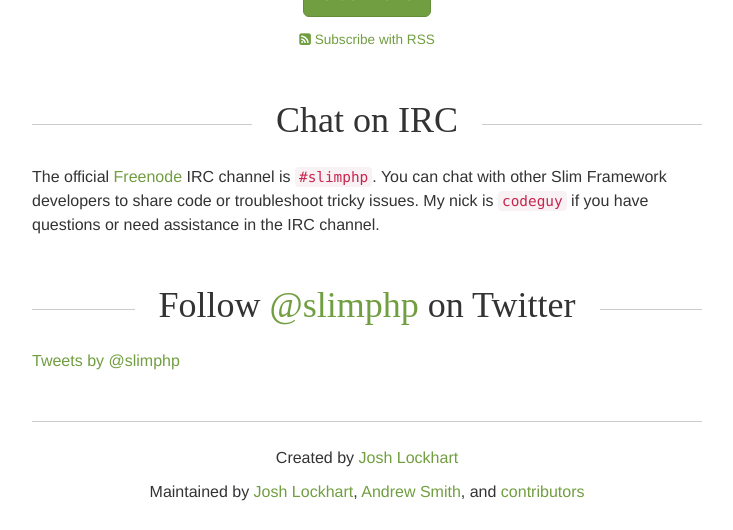
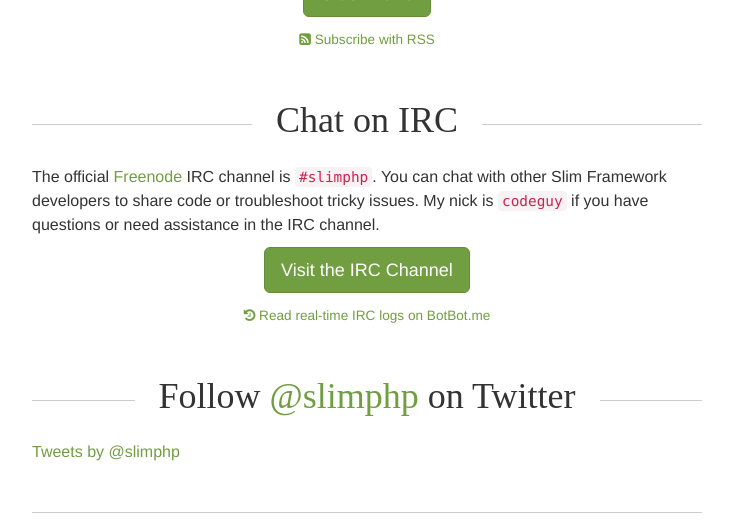
Before and after one commit to slimphp/Slim-Website, a Jekyll site: the page built from index.html, in a window 1280 px wide and 900 px high, scrolled down 2257 px, cut to the strip 0-530 px from the top of the window. Shown: the whole strip, without its empty margins (273-1006 px from the left). Built offline with Jekyll 4.4.1, drawn with Linux system fonts in a browser that asks for light colours; nearby versions of some CDN libraries; comment, search, counter and statistics services are not loaded.

Commit message:
Add IRC links

```diff
--- a/index.html
+++ b/index.html
@@ -138,6 +138,12 @@
             to share code or troubleshoot tricky issues. My nick is <code>codeguy</code>
             if you have questions or need assistance in the IRC channel.
         </p>
+        <p class="center">
+            <a class="btn btn-primary btn-lg" href="irc://irc.freenode.net:6667/slimphp">Visit the IRC Channel</a>
+        </p>
+        <p class="center">
+            <a href="https://botbot.me/freenode/slimphp/"><small><i class="fa fa-history"></i> Read real-time IRC logs on BotBot.me</small></a>
+        </p>
     </div>
 </div>
 
```
